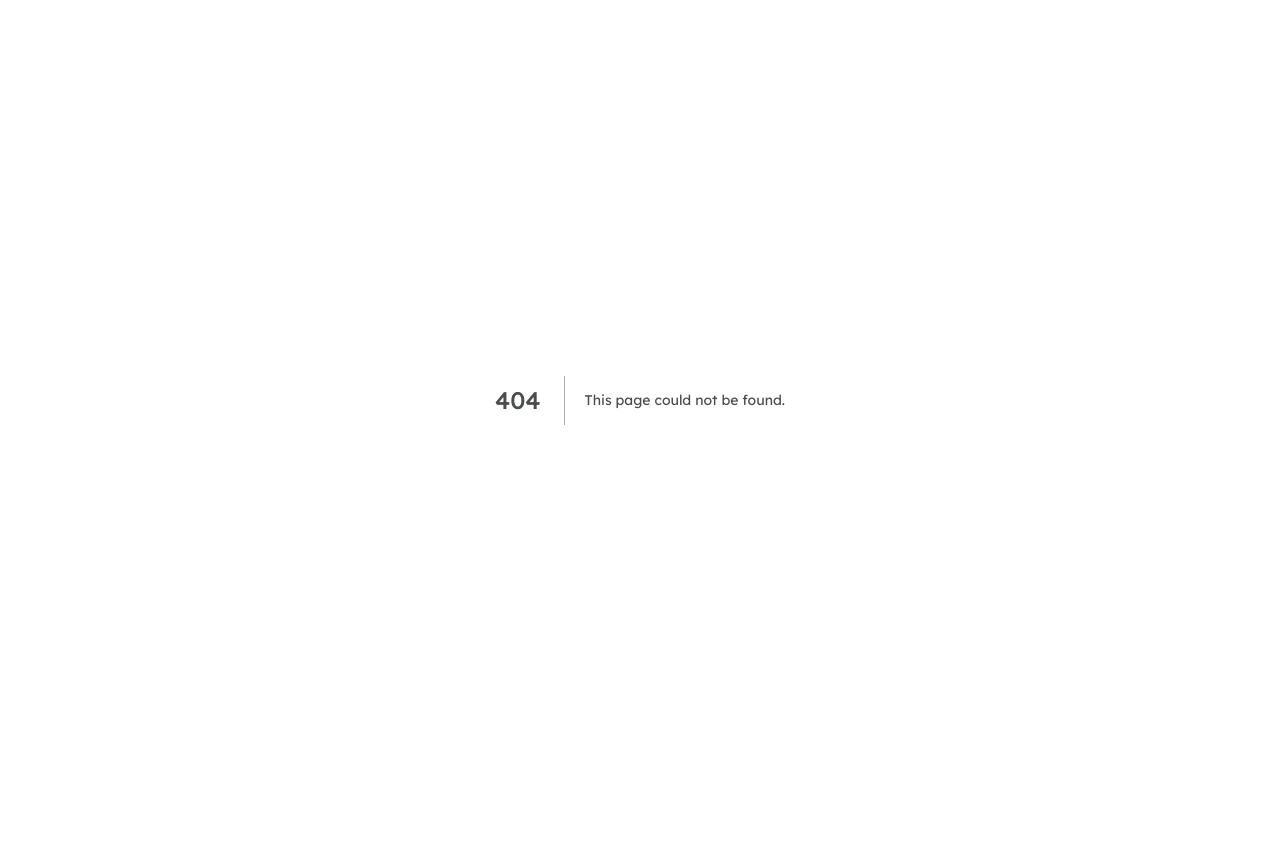
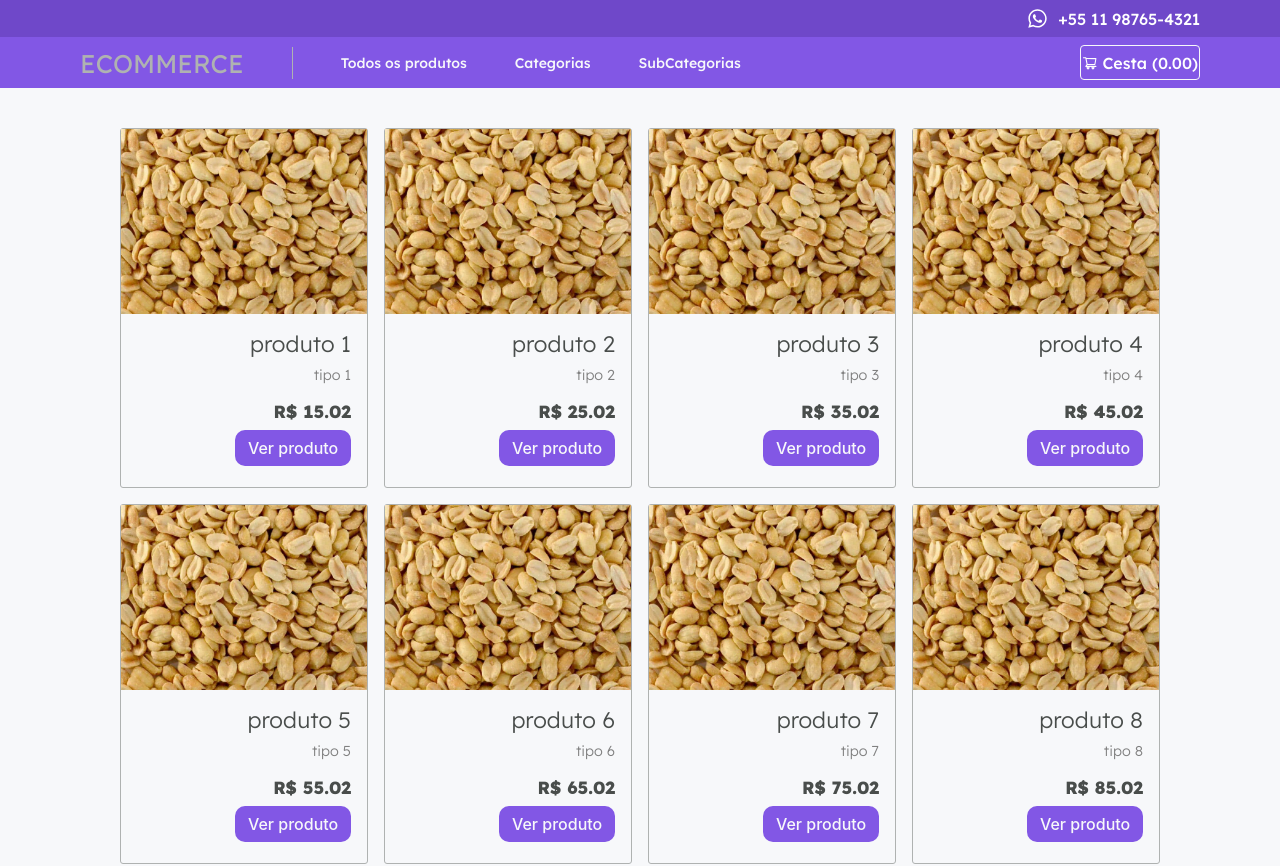
Before and after one commit to brbvi/e-commerce-simple, a Next.js app: page /allProducts in a window 1280 px wide. Before the commit this address had no page. Shown: the top 866 px of the page. Before the commit the page ends 800 px from the top, so only its background shows below. Built offline with nearby package versions, Linux system fonts and the light colour scheme.

Commit message:
feat: created all products page

```diff
--- /dev/null
+++ b/src/pages/allProducts.tsx
@@ -0,0 +1,38 @@
+import { Header } from '../components/Header'
+import { AllBox, Container } from '../styles/allProducts'
+
+import data from '../../data.json'
+
+import { Product } from '../components/Product'
+import { Modal } from '../components/Modal'
+import { useContext } from 'react'
+import { ModalContext } from '../contexts/ModalContext'
+
+import { AnimatePresence } from 'framer-motion'
+import { Footer } from '../components/Footer'
+
+export const allProducts: React.FC = () => {
+  const { isOpen } = useContext(ModalContext)
+
+  return (
+    <Container>
+      <AnimatePresence>{isOpen && <Modal />}</AnimatePresence>
+      <Header />
+      <AllBox>
+        {data.map((product) => {
+          return (
+            <Product
+              key={product.id}
+              title={product.title}
+              price={product.price}
+              type={product.type}
+            />
+          )
+        })}
+      </AllBox>
+      <Footer />
+    </Container>
+  )
+}
+
+export default allProducts
--- /dev/null
+++ b/src/styles/allProducts.ts
@@ -0,0 +1,12 @@
+import styled from 'styled-components'
+
+export const Container = styled.div`
+  background: var(--gray-50);
+`
+
+export const AllBox = styled.div`
+  padding: 2rem 7rem;
+
+  display: grid;
+  grid-template-columns: repeat(4, 25%);
+`
```
